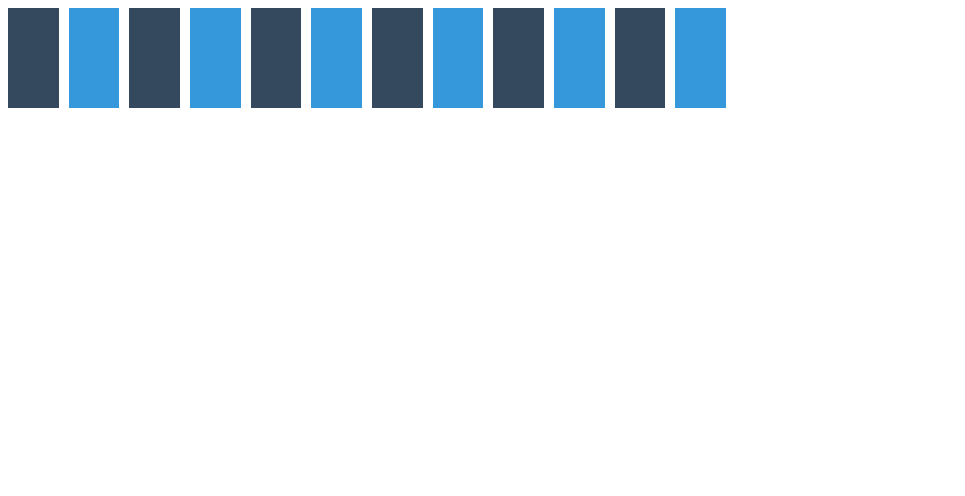
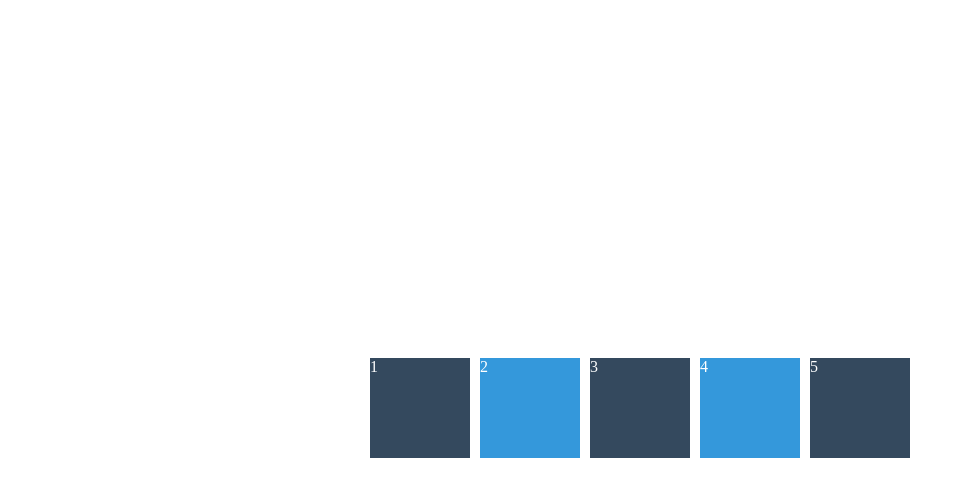
Before and after one commit to hmy0015/likelion_study_gitfth, a plain HTML site: page Day4_Flex_CSS_Grid/grid.html in a window 1280 px wide. Shown: the whole page, without its empty margins (0-965 px from the left). Drawn offline with Linux system fonts and the light colour scheme.

Commit message:
#2.7 Justify Content, Align Content and Place Content

```diff
--- a/Day4_Flex_CSS_Grid/grid.html
+++ b/Day4_Flex_CSS_Grid/grid.html
@@ -11,9 +11,13 @@
             display: grid;
             grid-gap: 10px;
             grid-auto-rows: 100px;
-            /*  auto-fill : 가능한 많은 cell로 container를 채워줌
-                auto-fit : 가능한 많은 content를 받아와서 펼쳐줌  */
-            grid-template-columns: repeat(auto-fill, minmax(50px, 1fr));
+            grid-template-columns: repeat(5, 100px);
+            color: white;
+            /* place-content는 justify-content와 align-content를 한 번에 실행한 것
+               justify-content는 모든 column을 통째로 옮기는 것 – grid 자체를 움직이는 것 (가로)
+               align-content는 모든 box가 포함되어 있는 grid container를 이동하는 것임 (세로)  */
+            place-content: center;
+            height: 100vh;
         }
         .box:nth-child(even) {
             background-color: #3498db;
@@ -27,18 +31,11 @@
 <body>
 
     <div class="father">
-        <div class="box"></div>
-        <div class="box"></div>
-        <div class="box"></div>
-        <div class="box"></div>
-        <div class="box"></div>
-        <div class="box"></div>
-        <div class="box"></div>
-         <div class="box"></div>
-         <div class="box"></div>
-         <div class="box"></div>
-         <div class="box"></div>
-         <div class="box"></div>
+        <div class="box">1</div>
+        <div class="box">2</div>
+        <div class="box">3</div>
+        <div class="box">4</div>
+        <div class="box">5</div>
     </div>
 
 </body>
```
